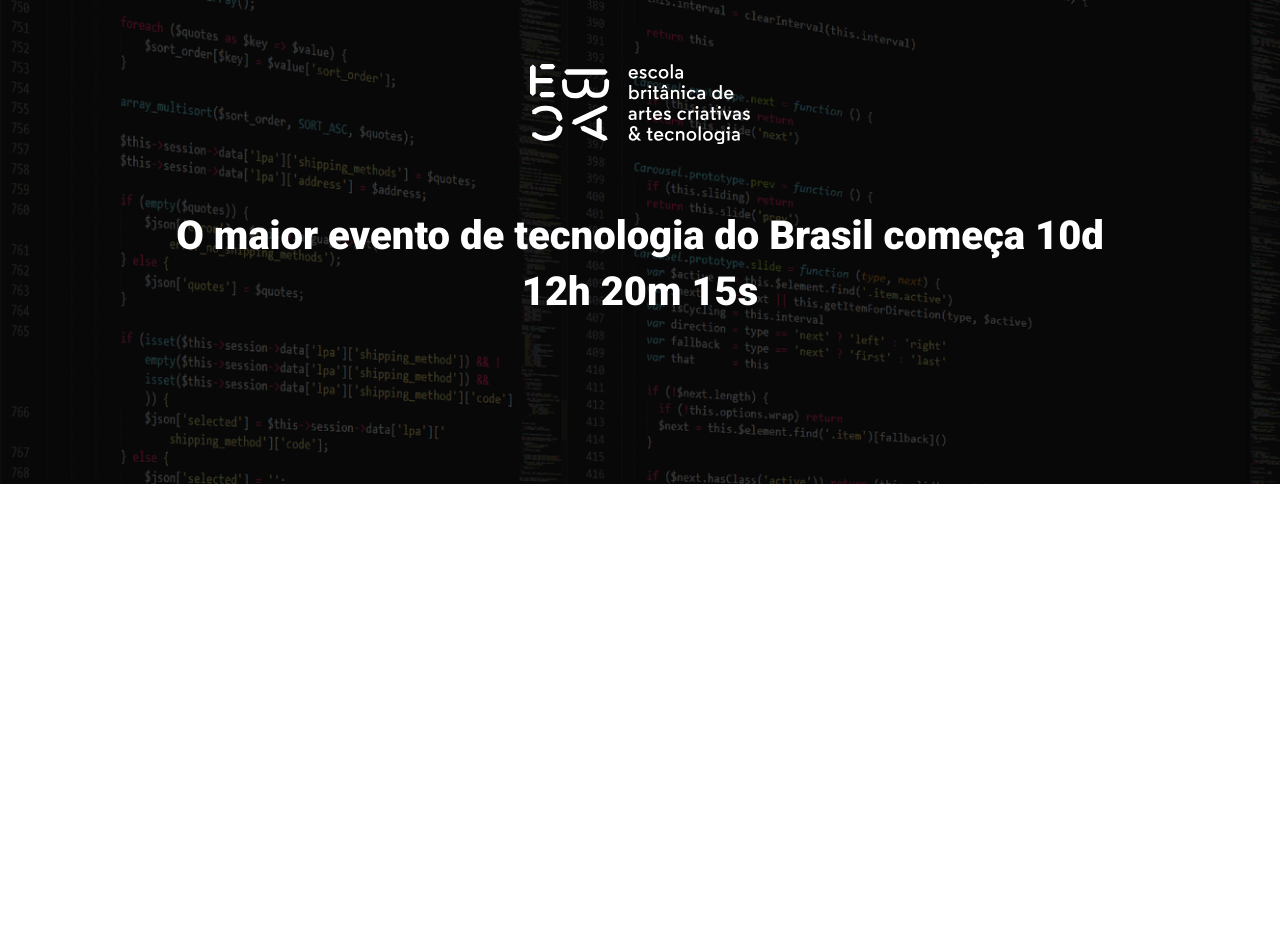
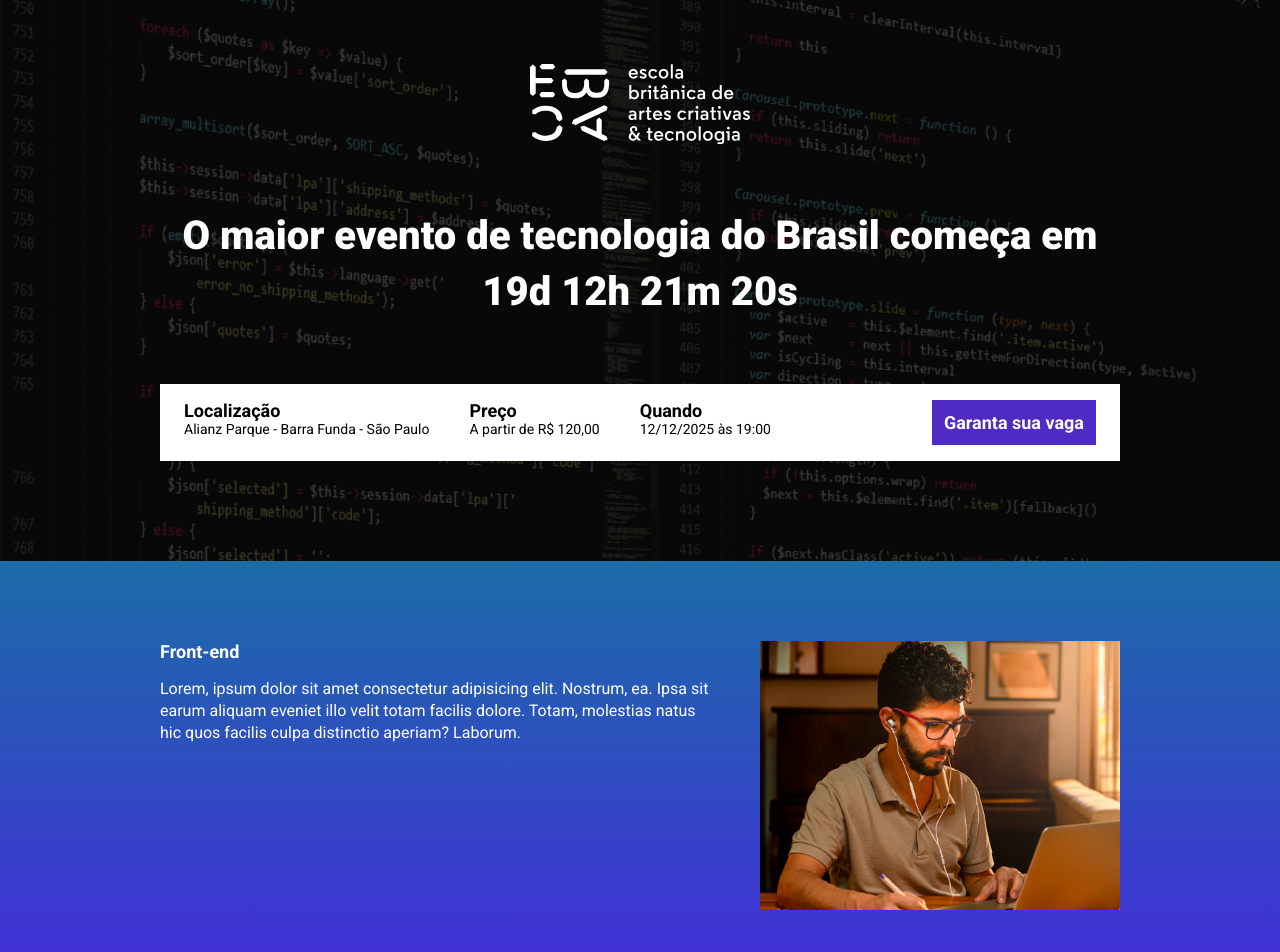
Before and after one commit to ThiagoLopesSantos/aula_ebac_tech_talks, a website built with Parcel: page src/index.html in a window 1280 px wide. Shown: the top 952 px of the page. Before the commit the page ends 800 px from the top, so only its background shows below. Built offline with nearby package versions, Linux system fonts and the light colour scheme.

Commit message:
criando a contagem regressiva

```diff
--- a/package.json
+++ b/package.json
@@ -3,7 +3,8 @@
   "version": "1.0.0",
   "description": "",
   "scripts": {
-    "dev": "parcel src/index.html src/styles/*.scss src/scripts/main.js",
+    "dev": "parcel src/index.html src/styles/*/**.scss src/scripts/main.js",
+    "build": "parcel build src/index.html",
     "test": "echo \"Error: no test specified\" && exit 1"
   },
   "keywords": [],
--- a/src/index.html
+++ b/src/index.html
@@ -8,6 +8,8 @@
     <link rel="preconnect" href="https://fonts.gstatic.com" crossorigin>
     <link href="https://fonts.googleapis.com/css2?family=Roboto:ital,wght@0,100;0,300;0,400;0,500;0,700;0,900;1,100;1,300;1,400;1,500;1,700;1,900&display=swap" rel="stylesheet">
     <link rel="stylesheet" href="styles/main.scss">
+    <link rel="stylesheet" href="https://unpkg.com/aos@next/dist/aos.css" />
+
 </head>
 <body>
     <header class="hero">
@@ -15,10 +17,79 @@
             <img class="hero__logo" src="./images/ebac_logo.svg" alt="EBAC">
             <div class="overlay"></div>
             <p class="hero__text">
-                O maior evento de tecnologia do Brasil começa 10d 12h 20m 15s
+                O maior evento de tecnologia do Brasil começa em <span id="contador"></span>
             </p>
+            <div class="infos-bar">
+                <ul class="infos-bar__infos">
+                    <li class="infos-bar__infos__item">
+                        <b>Localização</b>
+                        Alianz Parque - Barra Funda - São Paulo
+                    </li>
+                    <li class="infos-bar__infos__item">
+                        <b>Preço</b>
+                        A partir de R$ 120,00
+                    </li>
+                    <li class="infos-bar__infos__item">
+                        <b>Quando</b>
+                        12/12/2025 às 19:00
+                    </li>
+                </ul>
+                <a class="button button--primary" href="#">
+                    Garanta sua vaga
+                </a>
+            </div>
         </div>
     </header>
+
+    <section class="event event--frontend" >
+        <div class="container" data-aos="fade-right">
+            <div class="event__details">
+                <h2 class="event__details__title">Front-end</h2>
+                <p class="event__details__description">
+                    Lorem, ipsum dolor sit amet consectetur adipisicing elit. Nostrum, ea. Ipsa sit earum aliquam eveniet illo velit totam facilis dolore. Totam, molestias natus hic quos facilis culpa distinctio aperiam? Laborum.
+                </p>
+            </div>
+            <img class="event__image" src="./images/frontend.png" alt="Front-end">
+        </div>
+    </section>
+
+    <section class="event event--ui-ux event--image-left" >
+        <div class="container" data-aos="fade-left">
+            <div class="event__details">
+                <h2 class="event__details__title">UI/UX</h2>
+                <p class="event__details__description">
+                    Lorem, ipsum dolor sit amet consectetur adipisicing elit. Nostrum, ea. Ipsa sit earum aliquam eveniet illo velit totam facilis dolore. Totam, molestias natus hic quos facilis culpa distinctio aperiam? Laborum.
+                </p>
+            </div>
+            <img class="event__image" src="./images/frontend.png" alt="Front-end">
+        </div>
+    </section>
+
+    <section class="event event--data-science" >
+        <div class="container" data-aos="fade-right">
+            <div class="event__details">
+                <h2 class="event__details__title">Data Science</h2>
+                <p class="event__details__description">
+                    Lorem, ipsum dolor sit amet consectetur adipisicing elit. Nostrum, ea. Ipsa sit earum aliquam eveniet illo velit totam facilis dolore. Totam, molestias natus hic quos facilis culpa distinctio aperiam? Laborum.
+                </p>
+            </div>
+            <img class="event__image" src="./images/frontend.png" alt="Front-end">
+        </div>
+
+    </section>
+    <section class="event event--backend event--image-left" >
+        <div class="container" data-aos="fade-left">
+            <div class="event__details">
+                <h2 class="event__details__title">Back-end</h2>
+                <p class="event__details__description">
+                    Lorem, ipsum dolor sit amet consectetur adipisicing elit. Nostrum, ea. Ipsa sit earum aliquam eveniet illo velit totam facilis dolore. Totam, molestias natus hic quos facilis culpa distinctio aperiam? Laborum.
+                </p>
+            </div>
+            <img class="event__image" src="./images/frontend.png" alt="Front-end">
+        </div>
+    </section>
+
+    <script src="https://unpkg.com/aos@next/dist/aos.js"></script>
     <script src="./scripts/main.js"></script>
 </body>
 </html>
--- a/src/scripts/main.js
+++ b/src/scripts/main.js
@@ -1 +1,28 @@
-console.log("ola mundo");
+AOS.init();
+
+const dataDoEvento = new Date("Jun 23, 2025 18:00:00");
+const timeStampDoEvento = dataDoEvento.getTime();
+
+const contaAsHoras = setInterval(function (){
+    const agora = new Date();
+    const timeStampAtual = agora.getTime();
+
+    const distanciaAteOEvento = timeStampDoEvento - timeStampAtual;
+
+    const diaEmMs = 1000 * 60 * 60 * 24;
+    const horaEmMs = 1000 * 60 * 60;
+    const minutoEmMs = 1000 * 60;
+    const segundoEmMs = 1000;
+
+    const diasAteOEvento = Math.floor(distanciaAteOEvento / diaEmMs);
+    const horasAteOEvento = Math.floor((distanciaAteOEvento % diaEmMs) / horaEmMs);
+    const minutosAteOEvento = Math.floor((distanciaAteOEvento % horaEmMs) / minutoEmMs);
+    const segundosAteOEvento = Math.floor((distanciaAteOEvento % minutoEmMs) / segundoEmMs);
+
+    document.getElementById('contador').innerHTML = `${diasAteOEvento}d ${horasAteOEvento}h ${minutosAteOEvento}m ${segundosAteOEvento}s`;
+
+    if (distanciaAteOEvento < 0) {
+        clearInterval(contaAsHoras);
+        document.getElementById('contador').innerHTML = 'Evento concluído!';
+    }
+}, 1000);
--- /dev/null
+++ b/src/styles/_event.scss
@@ -0,0 +1,65 @@
+@use "variables";
+
+
+.event {
+    padding: 80px 0;
+
+    &--frontend {
+        background-image: linear-gradient(variables.$blue1, variables.$blue2);
+    }
+    &--ui-ux {
+        background-image: linear-gradient(variables.$blue2, variables.$pink);
+    }
+
+    &--data-science {
+        background-image: linear-gradient(variables.$pink, variables.$yellow);
+    }
+
+    &--backend {
+        background-image: linear-gradient(variables.$yellow, variables.$pink);
+    }
+
+    &--image-left {
+        .container {
+            flex-direction: row-reverse;
+        }
+    }
+
+    .container {
+        display: flex;
+        gap: 40px;
+    }
+
+    &__image {
+        max-width: 360px;
+    }
+
+    &__details {
+        &__title {
+            font-size: 18px;
+            font-weight: bold;
+            margin-bottom: 16px;
+        }
+
+        &__description {
+            line-height: 22px;
+        }
+    }
+
+    @media (max-width: 640px) {
+        .container {
+            display: block;
+        }
+
+        &__image {
+            width: 100%;
+        }
+
+        &__details {
+            margin-right: 0;
+            margin-bottom: 16px;
+        }
+    }
+
+
+}
--- a/src/styles/_hero.scss
+++ b/src/styles/_hero.scss
@@ -1,3 +1,6 @@
+@use "variables";
+
+
 .hero {
     padding-top: 64px;
     padding-bottom: 100px;
@@ -16,7 +19,7 @@
         left: 0;
         width: 100%;
         height: 100%;
-        background-color: #000;
+        background-color: variables.$secondaryTextColor;
         content: "";
         opacity: 0.7;
     }
--- /dev/null
+++ b/src/styles/_variables.scss
@@ -0,0 +1,8 @@
+$textColor: #FFF;
+$secondaryTextColor: #000;
+
+$blue1: #1B6CA7;
+$blue2: #442BDB;
+$pink: #89223B;
+$yellow: #9C791D;
+$purple: #4f2ac3;
--- /dev/null
+++ b/src/styles/components/_buttons.scss
@@ -0,0 +1,25 @@
+@use "../variables";
+
+.button {
+    padding: 12px;
+    font-size: 18px;
+    font-weight: bold;
+    text-decoration: none;
+    text-align: center;
+    white-space: nowrap;
+
+    &--primary {
+        color: variables.$textColor;
+        background-color: variables.$purple;
+    }
+
+    @media (max-width: 640px) {
+        display: block;
+        width: 100%;
+    }
+
+    @media (max-width: 1024px) {
+        display: flex;
+        align-items: center;
+    }
+}
--- /dev/null
+++ b/src/styles/components/_infos_bar.scss
@@ -0,0 +1,43 @@
+@use "../variables";
+
+
+.infos-bar {
+    padding: 16px 24px;
+    background-color: variables.$textColor;
+    display: flex;
+    justify-content: space-between;
+
+    &__infos {
+        display: flex;
+        gap: 40px;
+
+        &__item {
+            font-size: 14px;
+            color: variables.$secondaryTextColor;
+
+            b {
+                color: variables.$secondaryTextColor;
+                font-size: 18px;
+                display: block;
+            }
+        }
+    }
+
+    @media (max-width: 640px) {
+        display: block;
+
+        &__infos {
+            display: block;
+
+            &__item {
+                margin-bottom: 24px;
+            }
+        }
+    }
+
+    @media (max-width: 1024px) {
+        &__infos {
+            gap: 16px;
+        }
+    }
+}
--- a/src/styles/main.scss
+++ b/src/styles/main.scss
@@ -1,12 +1,17 @@
 @use "hero";
+@use "event";
+@use "variables";
+@use "./components/infos_bar";
+@use "./components/buttons";
+
 
 * {
     margin: 0;
     padding: 0;
     box-sizing: border-box;
     font-family: Roboto, sans-serif;
-    color: #fff;
-
+    list-style: none;
+    color: variables.$textColor;
 }
 
 .container {
```
